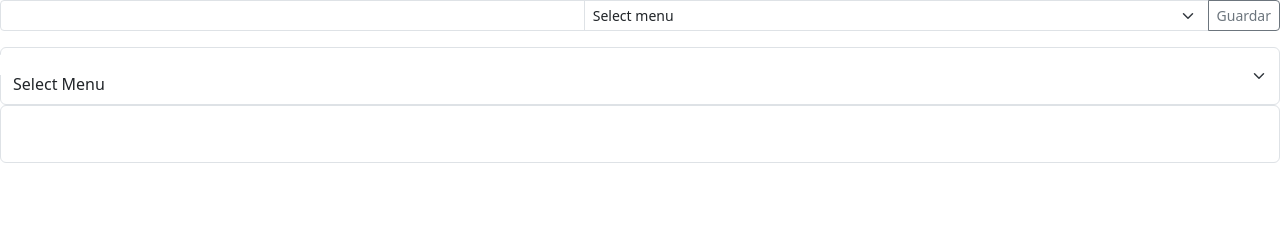
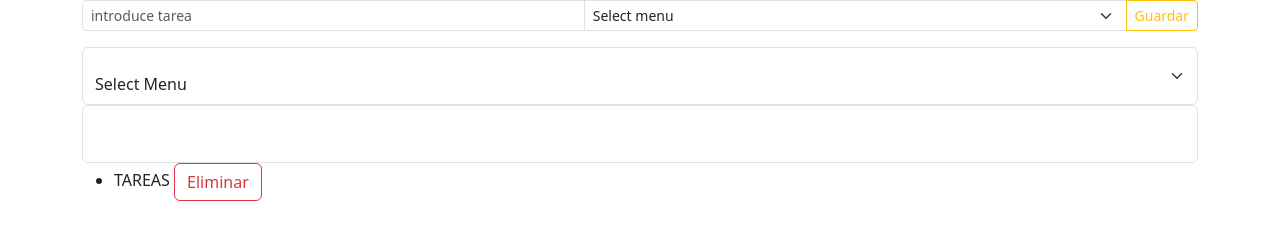
Before and after one commit to SIgnacioRoccuzzo/practica.javaScript, a plain HTML site: page index.html in a window 1280 px wide. Drawn offline with nearby package versions, Linux system fonts and the light colour scheme.

Commit message:
CAMBIOS EN HTML

```diff
--- a/index.html
+++ b/index.html
@@ -13,42 +13,44 @@
 </head>
 
 <body>
-    <section>
+    <div class="container-sm">
         <div class="row">
             <div class="input-group input-group-sm mb-3">
                 <input type="text" class="form-control" aria-label="Sizing example input"
-                    aria-describedby="inputGroup-sizing-sm">
-                <select class="form-select" aria-label="Default select example">
+                    aria-describedby="inputGroup-sizing-sm" placeholder="introduce tarea">
+                <select class="form-select">
                     <option selected>Select menu</option>
                     <option value="1">URGENTE</option>
                     <option value="2">Diario</option>
                     <option value="3">Mensual</option>
                 </select>
-                <button type="button" class="btn btn-outline-secondary">Guardar</button>
+                <button type="button" class="btn btn-outline-warning">Guardar</button>
             </div>
             <div class="form-floating">
-                <select class="form-select" id="floatingSelect" aria-label="Floating label select example">
+                <select class="form-select" id="floatingSelect">
                     <option selected>Select Menu</option>
                     <option value="1">URGENTE</option>
                     <option value="2">Diario</option>
                     <option value="3">Mensual</option>
                 </select>
-                <label for="floatingSelect"></label>
+                <input type="text" class="form-control" aria-describedby="inputGroup-sizing-sm">
+            </div>
+        </div class="tareas">
+        <article>
+            <ul>
+                <li>
+                    TAREAS
+                    <button type="button" class="btn btn-outline-danger">Eliminar</button>
+                </li>
+            </ul>
 
-                <input type="text" class="form-control" aria-label="Sizing example input"
-                    aria-describedby="inputGroup-sizing-sm">
-            </div>
-            <!--</div class="tareas">
-        <article>
-            <h3>Tareas</h3>
-            <p>Descripcion</p>
-            <button type="button" class="btn btn-outline-secondary">Eliminar</button>
         </article>
-        </div>  -->
-    </section>
+    </div>
+    </div>
     <footer>
 
     </footer>
+    </div>
     <script src="./js/funciones.js"></script>
     <script src="https://cdn.jsdelivr.net/npm/bootstrap@5.3.0/dist/js/bootstrap.bundle.min.js"
         integrity="sha384-geWF76RCwLtnZ8qwWowPQNguL3RmwHVBC9FhGdlKrxdiJJigb/j/68SIy3Te4Bkz"
```
